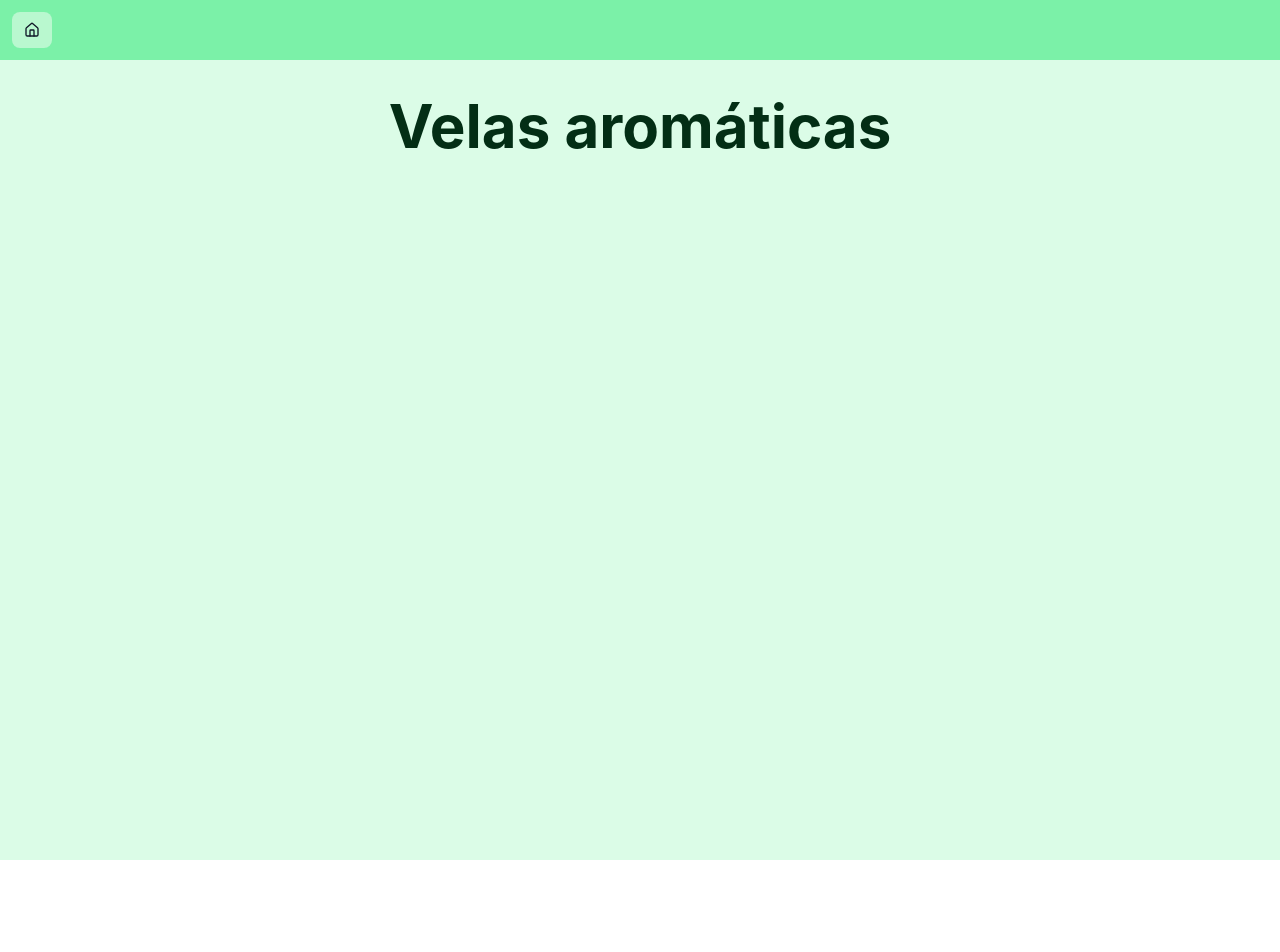
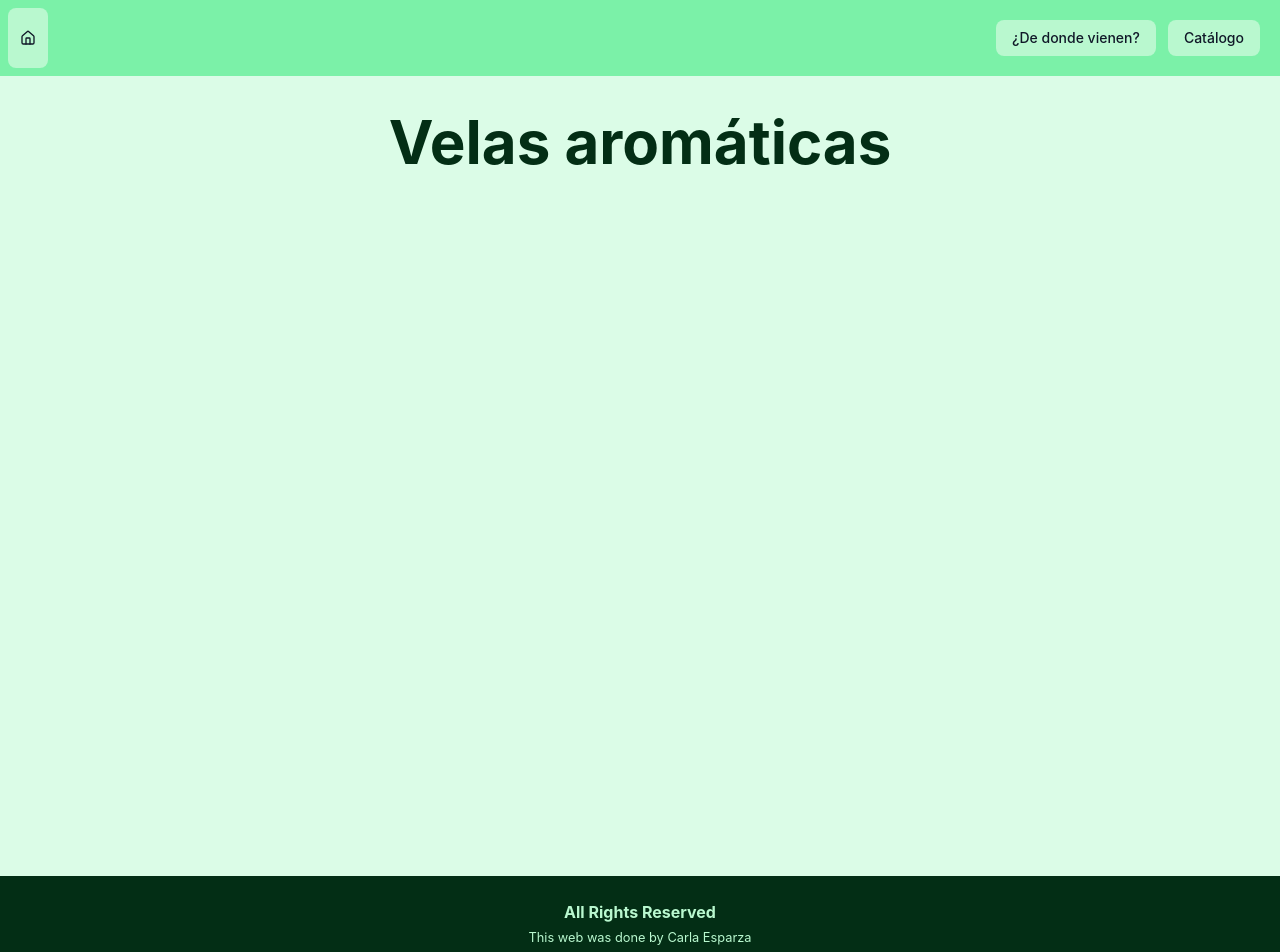
Before and after one commit to carlaesparza/portafolio-web, a Vue app: page /#/velas in a window 1280 px wide. Shown: the top 952 px of the page. Before the commit the page ends 860 px from the top, so only its background shows below. Built offline with nearby package versions, Linux system fonts and the light colour scheme.

Commit message:
Pongo botones en el layout para luego hacer secciones mas footer

```diff
--- a/src/pages/Layout.vue
+++ b/src/pages/Layout.vue
@@ -2,25 +2,28 @@
 import Button from '@/components/ui/button/Button.vue';
 import { House } from '@lucide/vue';
 import { RouterLink, RouterView } from 'vue-router';
-House
+
 </script>
 
 
 <template>
     <div>
         <header>
-
-            <div class="flex flex-col p-3 bg-green-300">
+            <div class="flex p-2 bg-green-300">
                 <RouterLink to="/">
-                    <Button class="bg-green-200 text-gray-900 hover:bg-green-300">
+                    <Button class="flex justify-start h-full bg-green-200 text-gray-900 hover:bg-green-300">
                         <House />
                     </Button>
                 </RouterLink>
 
-                <div>
-
+                <div class="flex justify-end gap-3 p-3 w-screen">
+                    <Button class="bg-green-200 text-gray-900 hover:bg-green-300">
+                        ¿De donde vienen?
+                    </Button>
+                    <Button class="bg-green-200 text-gray-900 hover:bg-green-300">
+                        Catálogo
+                    </Button>
                 </div>
-
             </div>
 
         </header>
@@ -28,8 +31,14 @@ House
     <main>
         <RouterView/>
     </main>
-    <footer>
+    <footer class="bg-green-950 text-green-200 text-center py-6 w-full ">
+        <div>
+	        <strong>All Rights Reserved</strong>
+        </div>
 
+        <small>
+	        This web was done by Carla Esparza
+        </small>
     </footer>
 </template>
 
--- a/src/pages/home/Home.vue
+++ b/src/pages/home/Home.vue
@@ -36,7 +36,7 @@ import { Button } from '@/components/ui/button'
 
       <div class="flex justify-center items-center min-h-[60vh] px-6">
         <div class="bg-green-100 rounded-2xl p-8 max-w-5xl w-full shadow-md">
-            <p class="text-center text-2xl text-green-950">
+            <p class="text-justify text-xl md:text-2xl text-green-950">
                 "Encender una vela no es solo un detalle bonito, también es un respiro para el cuerpo. La luz suave ayuda a que la mente se calme, la respiración se vuelve más tranquila y el corazón baja revoluciones. Poco a poco el estrés se suelta y aparecen esas sensaciones de paz que tanto necesitamos en el día a día. A veces, cuidarnos empieza con algo tan sencillo como regalarnos este momento."
             </p>
         </div>
```
